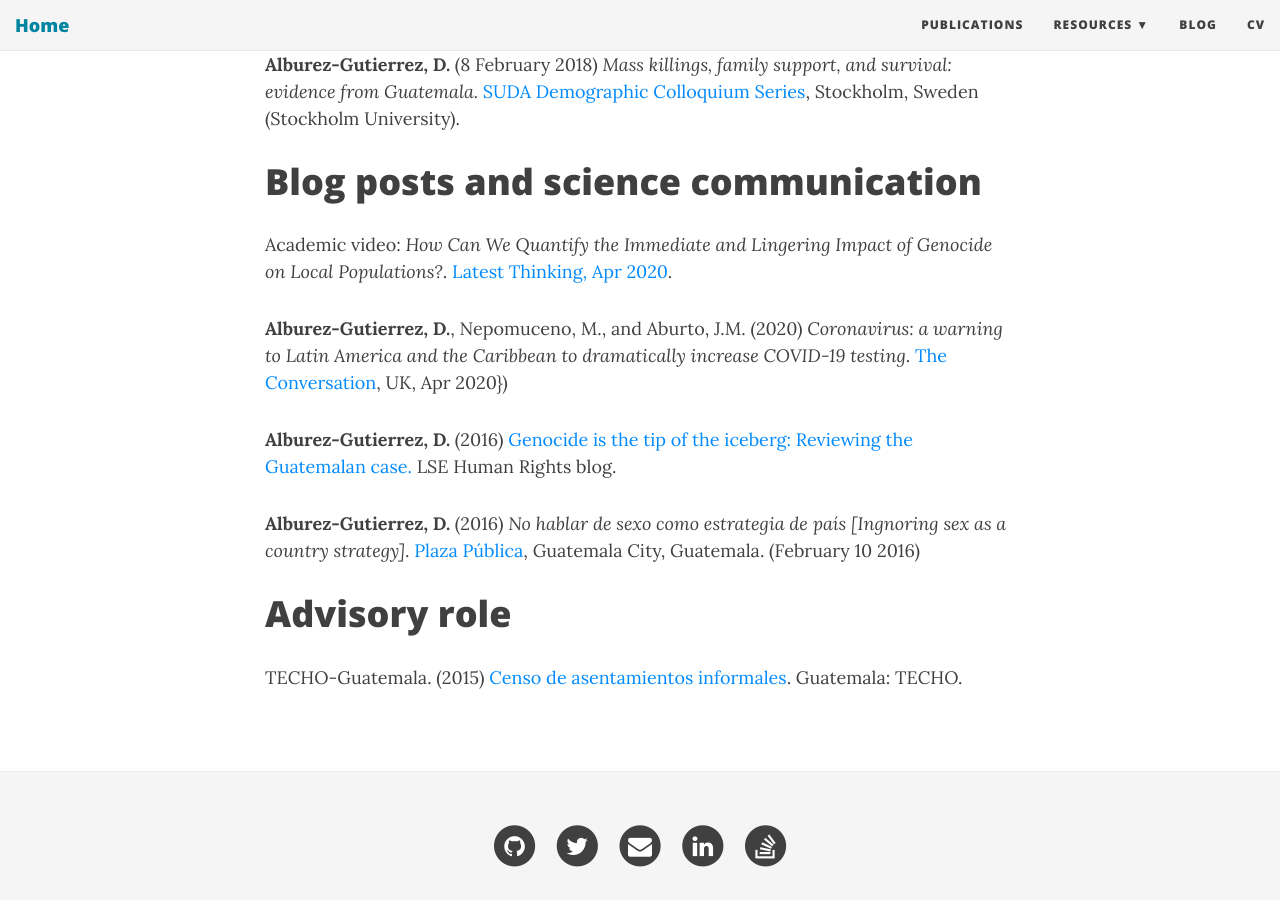
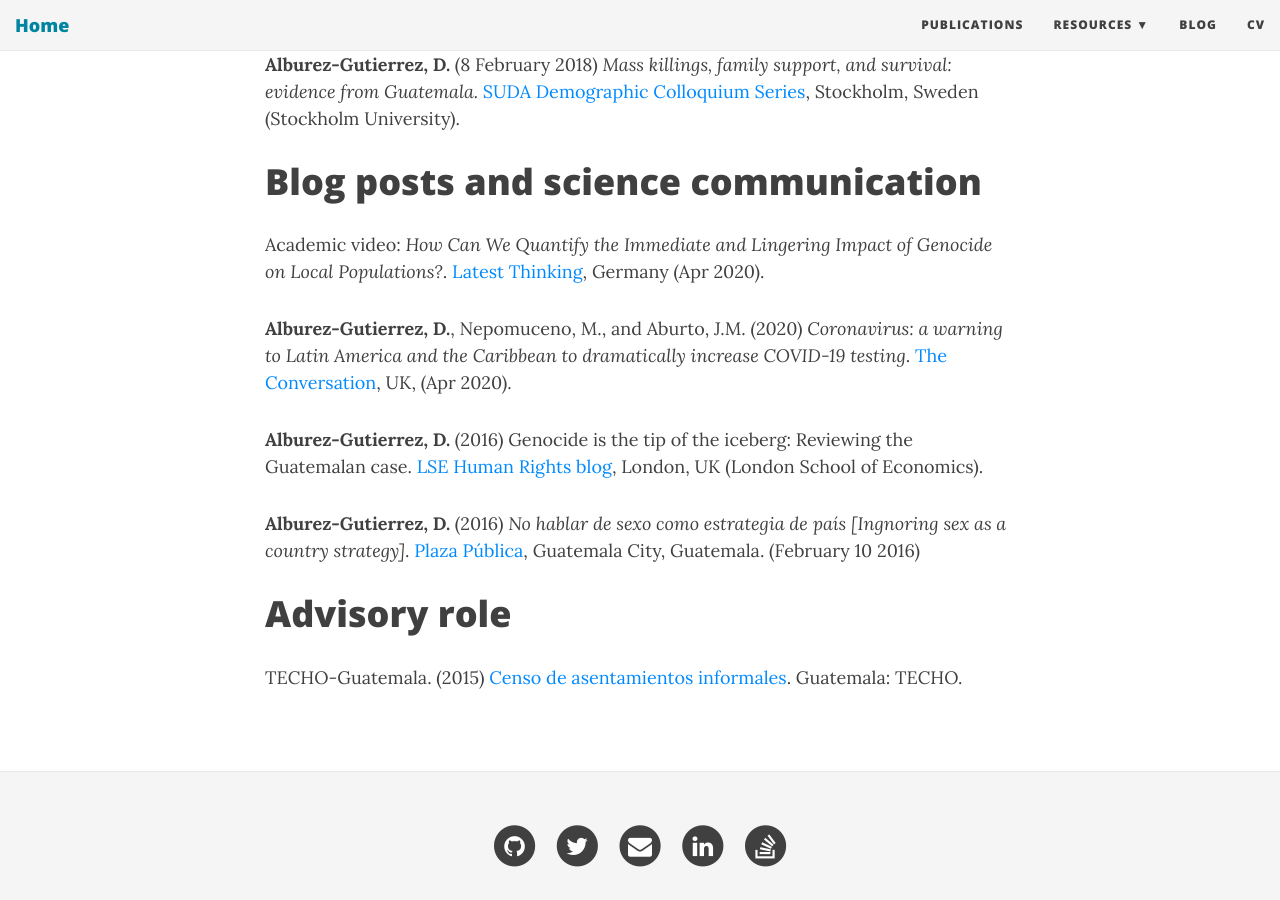
Before and after one commit to alburezg/alburezg.github.io, a Jekyll site: the page built from publications.md, in a window 1280 px wide and 900 px high, scrolled down 3036 px. Built offline with Jekyll 4.4.1, drawn with Linux system fonts in a browser that asks for light colours; nearby versions of some CDN libraries.

Commit message:
Update publications.md

```diff
--- a/publications.md
+++ b/publications.md
@@ -71,11 +71,11 @@ I also prepared three posters (in a [#betterposter](https://twitter.com/hashtag/
 
 # Blog posts and science communication
 
-Academic video: *How Can We Quantify the Immediate and Lingering Impact of Genocide on Local Populations?*. [Latest Thinking, Apr 2020](https://lt.org/publication/how-can-we-quantify-immediate-and-lingering-impact-genocide-local-populations).
+Academic video: *How Can We Quantify the Immediate and Lingering Impact of Genocide on Local Populations?*. [Latest Thinking](https://lt.org/publication/how-can-we-quantify-immediate-and-lingering-impact-genocide-local-populations), Germany (Apr 2020).
 
-**Alburez-Gutierrez, D.**, Nepomuceno, M., and Aburto, J.M. (2020) *Coronavirus: a warning to Latin America and the Caribbean to dramatically increase COVID-19 testing*. [The Conversation](https://theconversation.com/coronavirus-a-warning-to-latin-america-and-the-caribbean-to-dramatically-increase-covid-19-testing-135759), UK, Apr 2020})
+**Alburez-Gutierrez, D.**, Nepomuceno, M., and Aburto, J.M. (2020) *Coronavirus: a warning to Latin America and the Caribbean to dramatically increase COVID-19 testing*. [The Conversation](https://theconversation.com/coronavirus-a-warning-to-latin-america-and-the-caribbean-to-dramatically-increase-covid-19-testing-135759), UK, (Apr 2020).
 
-**Alburez-Gutierrez, D.** (2016) [Genocide is the tip of the iceberg: Reviewing the Guatemalan case.](http://blogs.lse.ac.uk/humanrights/2016/02/18/genocide-is-the-tip-of-the-iceberg-reviewing-the-guatemalan-case/) LSE Human Rights blog.
+**Alburez-Gutierrez, D.** (2016) Genocide is the tip of the iceberg: Reviewing the Guatemalan case. [LSE Human Rights blog](http://blogs.lse.ac.uk/humanrights/2016/02/18/genocide-is-the-tip-of-the-iceberg-reviewing-the-guatemalan-case/), London, UK (London School of Economics).
 
 **Alburez-Gutierrez, D.** (2016) *No hablar de sexo como estrategia de país [Ingnoring sex as a country strategy]*. [Plaza Pública](https://www.plazapublica.com.gt/content/no-hablar-de-sexo-como-estrategia-de-pais), Guatemala City, Guatemala. (February 10 2016)
 
```
